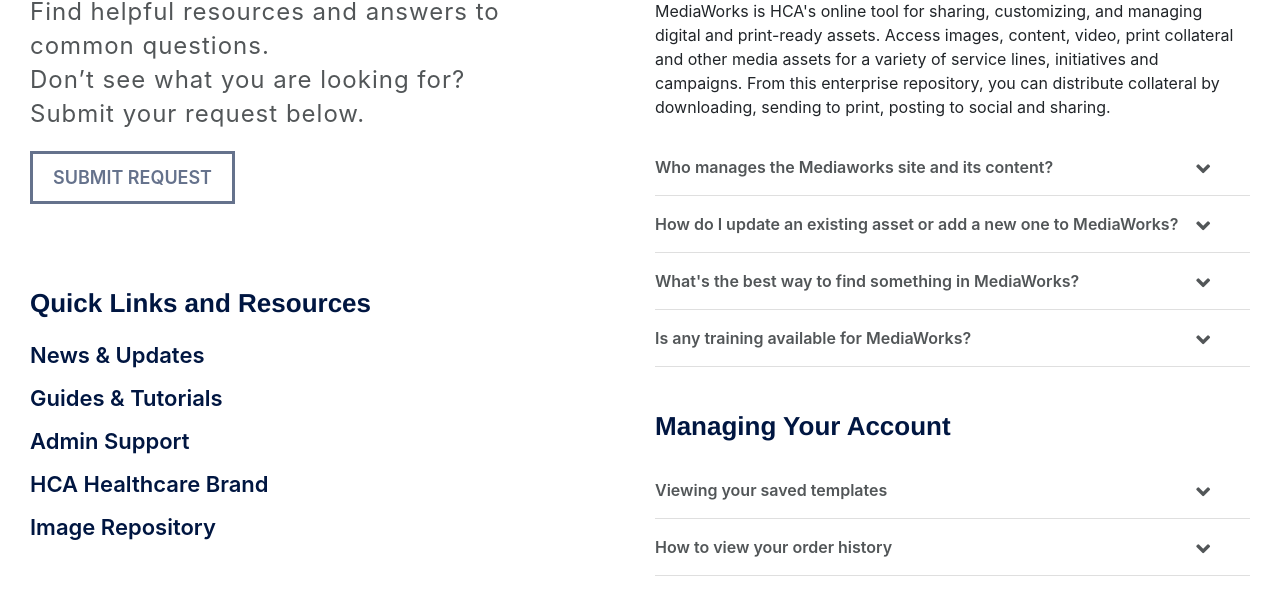
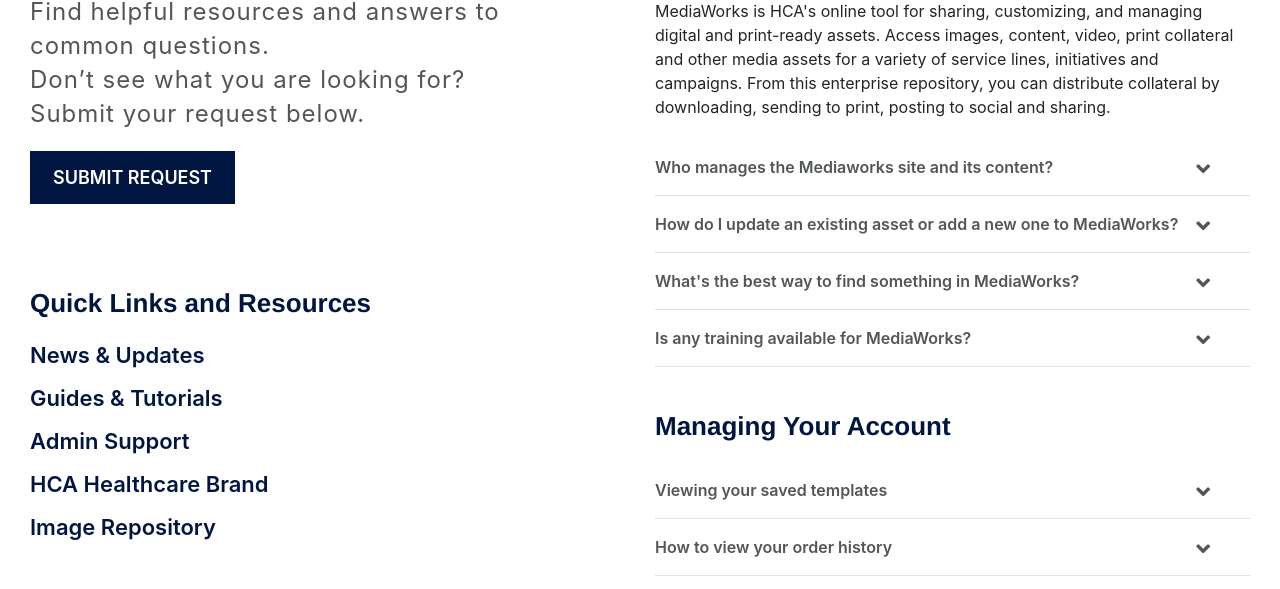
Before and after one commit to jeremybdavis/mediaworks-faq, a plain HTML site: page index.html in a window 1280 px wide. In both pictures the pointer is over the link "SUBMIT REQUEST". Shown: the part 193-782 px from the top of the page. Drawn offline with nearby package versions, Linux system fonts and the light colour scheme.

Commit message:
button hover state

```diff
--- a/style/style.css
+++ b/style/style.css
@@ -112,6 +112,12 @@
     .card .fas {
         padding-right: 40px;
     }
+
+    .main-info .btn:hover {
+        background-color: #001641;
+        color: #fff;
+        opacity: 1;
+    }
 }
 
 @media (min-width: 992px) {
```
Also changed, not shown: 1 other file.
